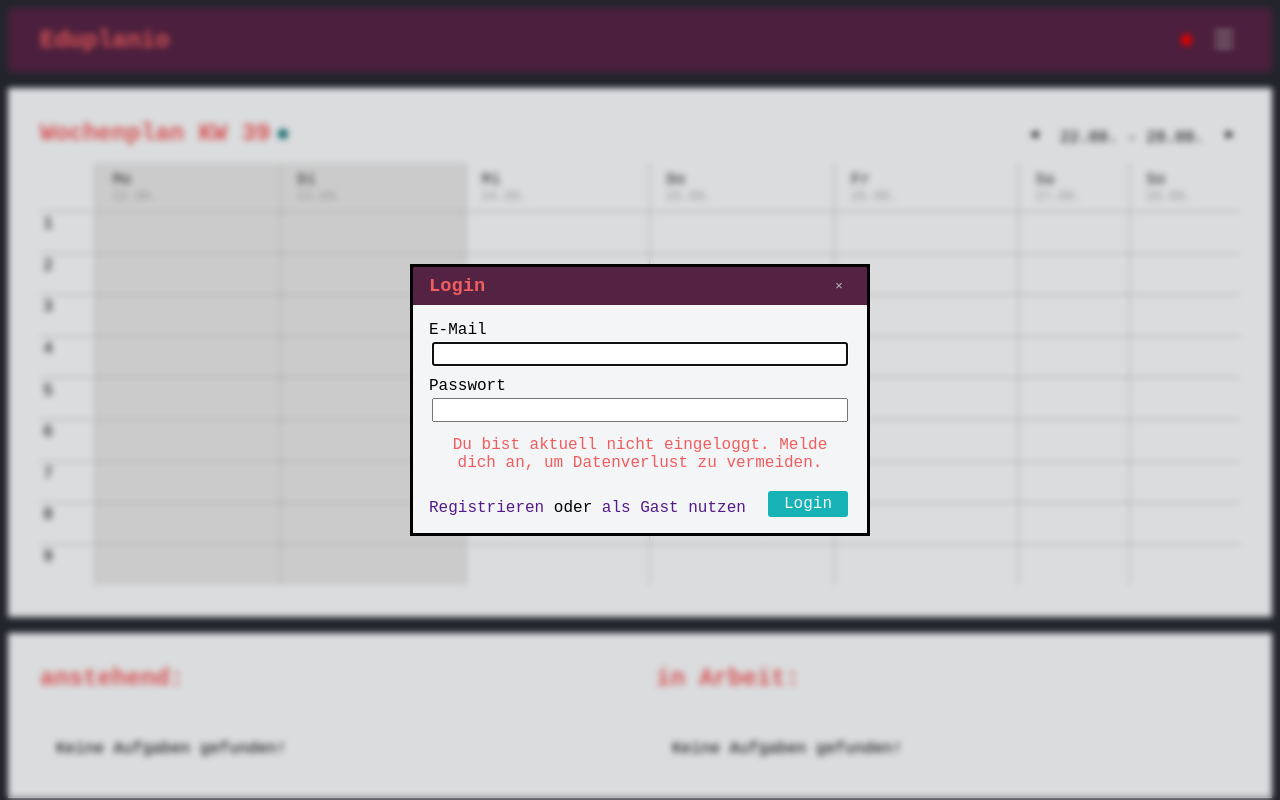
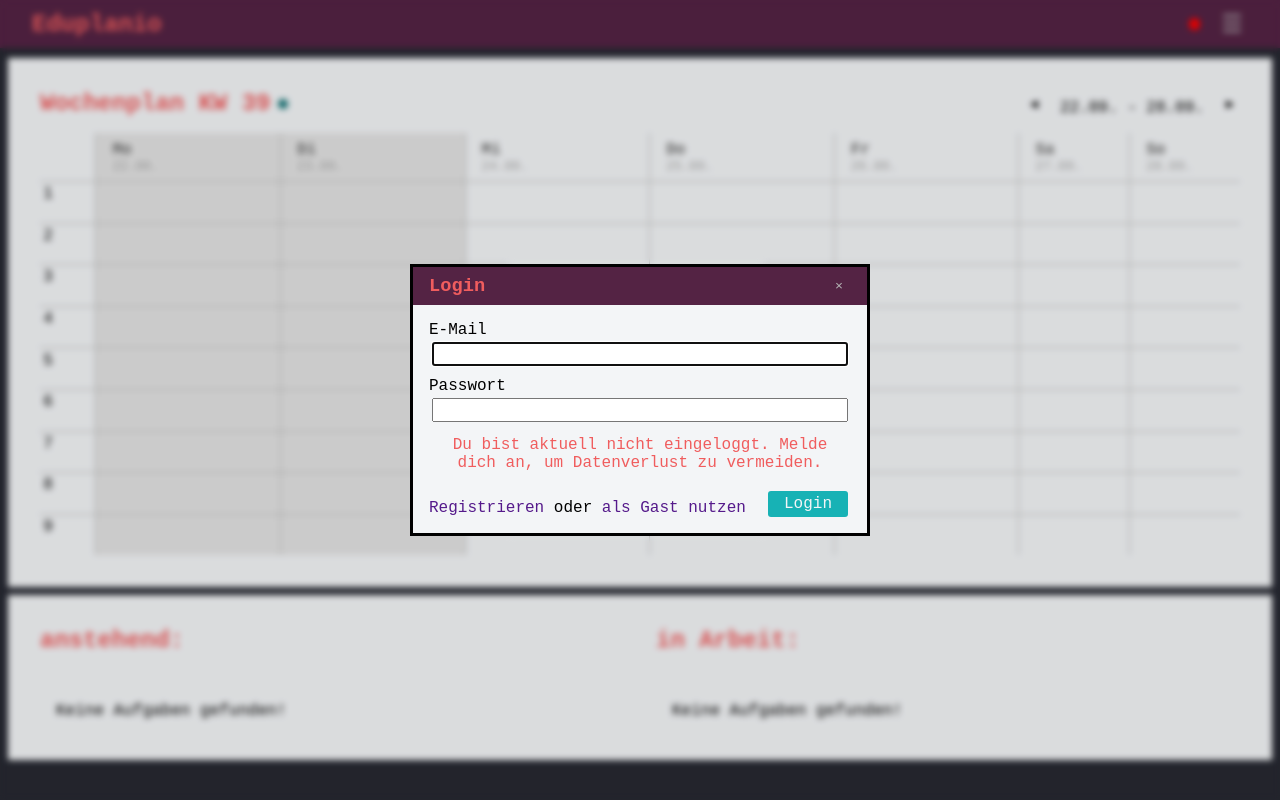
Before and after one commit to RWinkler84/Lehrerplaner, a PHP site: page /projects/View/index.html in a window 1280 px wide. Run offline with PHP 8.4, Linux system fonts and the light colour scheme.

Commit message:
- changed styling of the menu

```diff
--- a/View/index.html
+++ b/View/index.html
@@ -5,6 +5,12 @@
     <meta charset="UTF-8">
     <meta name="viewport" content="width=device-width, initial-scale=1.0">
     <link rel="stylesheet" href="./css/index.css">
+    <link rel="icon" type="image/png" href="../favicon-96x96.png" sizes="96x96" />
+    <link rel="icon" type="image/svg+xml" href="../favicon.svg" />
+    <link rel="shortcut icon" href="../favicon.ico" />
+    <link rel="apple-touch-icon" sizes="180x180" href="../apple-touch-icon.png" />
+    <meta name="apple-mobile-web-app-title" content="Eduplanio" />
+    <link rel="manifest" href="../site.webmanifest" />
     <title>Eduplanio - dein Schulorganizer</title>
 </head>
 
@@ -16,7 +22,8 @@
             </div>
             <div id="topMenuButtonContainer" class="flex gap">
                 <div id="syncIndicator" class="unsynced">
-                    <span class="tooltipTextLeft">Deine Daten werden nur lokal gespeichert. Verbinde dein Gerät mit dem Internet und melde dich an, um Datenverlust zu vermeiden.</span>
+                    <span class="tooltipTextLeft">Deine Daten werden nur lokal gespeichert. Verbinde dein Gerät mit dem
+                        Internet und melde dich an, um Datenverlust zu vermeiden.</span>
                 </div>
                 <div><button id="openMenuButton">&#x2630;</button></div>
                 <!-- <div><button id="logoutButton">&#x279C;</button></div> -->
@@ -502,7 +509,8 @@
         <form id="sendResetPasswordMailForm" method="post">
             <div class="flex column halfGap marginTop" class="formBody">
                 <label for="resetPasswordMail" style="display: block">E-Mail-Adresse</label>
-                <div class="alertRing"><input type="mail" name="resetPasswordMail" id="resetPasswordMail" autofocus></div>
+                <div class="alertRing"><input type="mail" name="resetPasswordMail" id="resetPasswordMail" autofocus>
+                </div>
             </div>
             <div id="sendResetPasswordMailErrorMessageDisplay" class="errorMessageDisplay alertRing"></div>
             <div class="flex spaceBetween alignEnd marginTop">
@@ -522,7 +530,8 @@
             <div class="flex halfGap marginTop" class="formBody">
                 <div>
                     <label for="resetPassword" style="display: block">Neues Passwort</label>
-                    <div class="alertRing"><input type="password" name="resetPassword" id="resetPassword" autofocus></div>
+                    <div class="alertRing"><input type="password" name="resetPassword" id="resetPassword" autofocus>
+                    </div>
                 </div>
                 <div>
                     <label for="resetPasswordRepeat" style="display: block">Passwort wiederholen</label>
--- a/css/index.css
+++ b/css/index.css
@@ -48,12 +48,19 @@ a {
 }
 
 /* Top Menu */
+nav {
+    position: fixed;
+    width: 100%;
+    z-index: 1;
+    top: 0;
+    left: 0;
+}
 
 #topMenuContainer,
 #settingsTitleBar {
     background-color: var(--topMenuBackgound);
     color: var(--lighterText);
-    padding: 1rem 2rem;
+    padding: 0.5rem 2rem;
     margin-bottom: 1rem;
     flex: 1 0 100%;
 }
@@ -101,6 +108,9 @@ a {
 }
 
 /* Content Containers */
+main {
+    margin-top: 50px;
+}
 
 #settingsSubjectsContainer,
 #settingsTimetableContainer,
@@ -110,12 +120,13 @@ a {
     position: relative;
     background-color: var(--contentContainerBackground);
     padding: 2rem 2rem;
-    margin-bottom: 1rem;
+    margin-bottom: 0.5rem;
 }
 
 #settingsContainer {
     display: none;
     position: absolute;
+    z-index: 2;
     background-color: var(--bodyBackground);
     padding: 0.5rem;
     top: 2rem;
```
